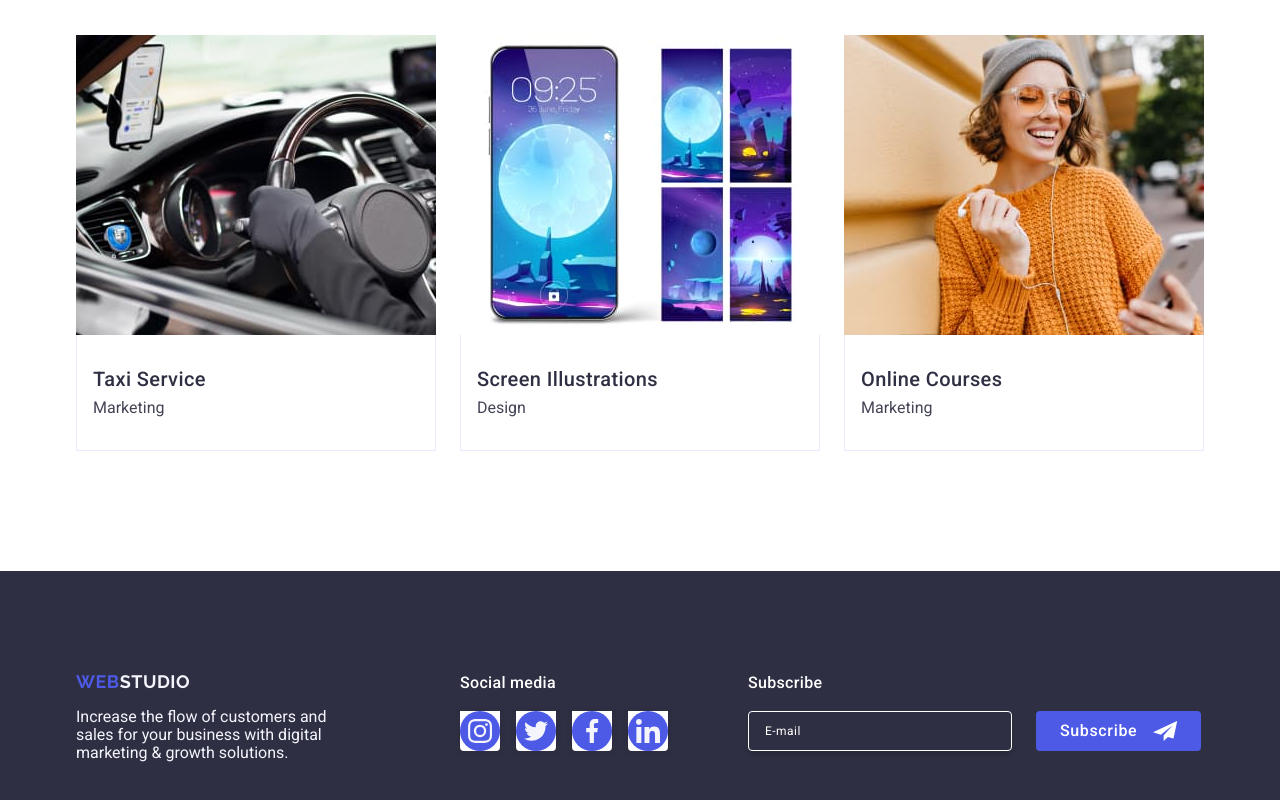
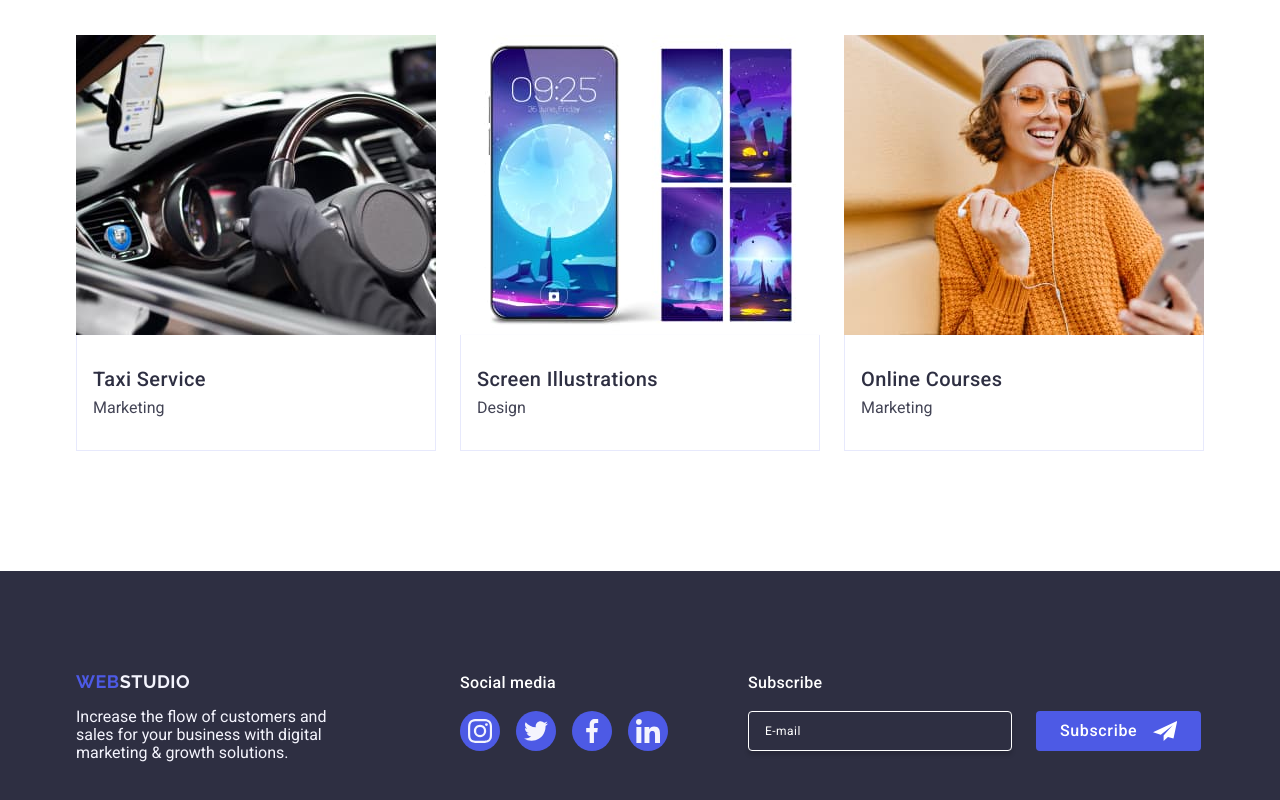
Before and after one commit to psv0782/goit-markup-hw-06, a plain HTML site: page index.html in a window 1280 px wide. Shown: the part 2568-3368 px from the top of the page. Drawn offline with nearby package versions, Linux system fonts and the light colour scheme.

Commit message:
fixed media icons

```diff
--- a/css/style.css
+++ b/css/style.css
@@ -361,24 +361,6 @@ button {
     gap: 40px;
 }
 
-.social-media-icon-link {
-    border: none;
-    width: 40px;
-    height: 40px;
-    background-color: #4d5ae5;
-    border-radius: 50%;
-    display: flex;
-    justify-content: center;
-    align-items: center;
-    transition: background-color 250ms cubic-bezier(0.4, 0, 0.2, 1);
-    fill: #f4f4fd;
-}
-
-.social-media-icon-link:hover,
-.social-media-icon-link:focus {
-    background-color: #404bbf;
-}
-
 @media screen and (min-width: 768px) {
     .mobile-menu {
         display: none;
@@ -659,35 +641,6 @@ button {
     height: 40px;
 }
 
-.social-media-icon-link {
-    width: 100%;
-    height: 100%;
-    background-color: #4d5ae5;
-    border-radius: 50%;
-    display: flex;
-    align-items: center;
-    justify-content: center;
-    transition-property: background-color;
-    transition-timing-function: cubic-bezier(0.4, 0, 0.2, 1);
-    transition-duration: 250ms;
-}
-
-.social-media-icon-link:hover,
-.social-media-icon-link:focus {
-    background-color: #404bbf;
-}
-
-.social-media-icon {
-    fill: #f4f4fd;
-}
-
-.social-media-icon-item {
-    background: #fff;
-    border-radius: 0 0 4px 4px;
-    box-shadow: 0 2px 1px 0 rgba(46, 47, 66, 0.08),
-    0 1px 1px 0 rgba(46, 47, 66, 0.16), 0 1px 6px 0 rgba(46, 47, 66, 0.08);
-}
-
 .team-list {
     display: flex;
     flex-wrap: wrap;
@@ -869,11 +822,6 @@ button {
     margin-bottom: 16px;
 }
 
-.social-media-icon-item {
-    width: 40px;
-    height: 40px;
-}
-
 .footer-icon-list {
     display: flex;
     align-items: center;
--- a/index.html
+++ b/index.html
@@ -96,21 +96,21 @@
                         </svg>
                     </a>
                 </li>
-                    <li class="social-media-icon-item-mobile">
+                <li class="social-media-icon-item">
                     <a href="" class="social-media-icon-link">
                         <svg width="24" height="24" class="social-media-icon">
                             <use href="./images/icons.svg#twitter"></use>
                         </svg>
                     </a>
                 </li>
-                    <li class="social-media-icon-item-mobile">
+                <li class="social-media-icon-item">
                     <a href="" class="social-media-icon-link">
                         <svg width="24" height="24" class="social-media-icon">
                             <use href="./images/icons.svg#facebook"></use>
                         </svg>
                     </a>
                 </li>
-                    <li class="social-media-icon-item-mobile">
+                <li class="social-media-icon-item">
                     <a href="" class="social-media-icon-link">
                         <svg width="24" height="24" class="social-media-icon">
                             <use href="./images/icons.svg#linkedin"></use>
@@ -399,7 +399,7 @@
                     "
                                     media="(max-width: 767px)"
                             />
-                            <img src="./images/banking-app-mob.jpg" alt="Banking App" />
+                            <img src="./images/banking-app-mob.jpg" alt="Banking App"/>
                         </picture>
                         <p class="overlay-text">
                             14 Stylish and User-Friendly App Design Concepts · Task Manager App · Calorie Tracker App ·
@@ -513,7 +513,7 @@
                     "
                                     media="(max-width: 767px)"
                             />
-                            <img src="./images/taxi-service-mob.jpg" alt="Taxi Service" />
+                            <img src="./images/taxi-service-mob.jpg" alt="Taxi Service"/>
                         </picture>
                         <p class="overlay-text">
                             14 Stylish and User-Friendly App Design Concepts · Task Manager App · Calorie Tracker App ·
```
Lines whose indentation alone changed are shown as unchanged.
